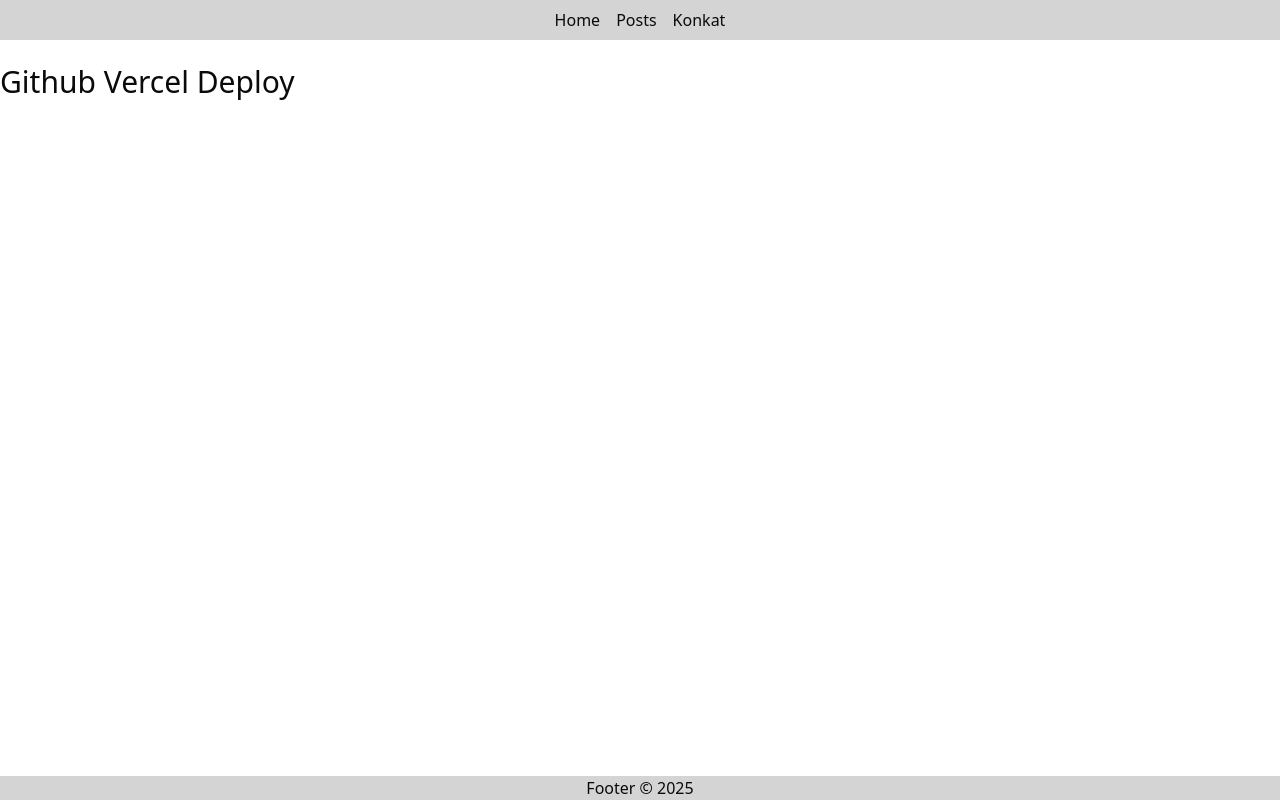
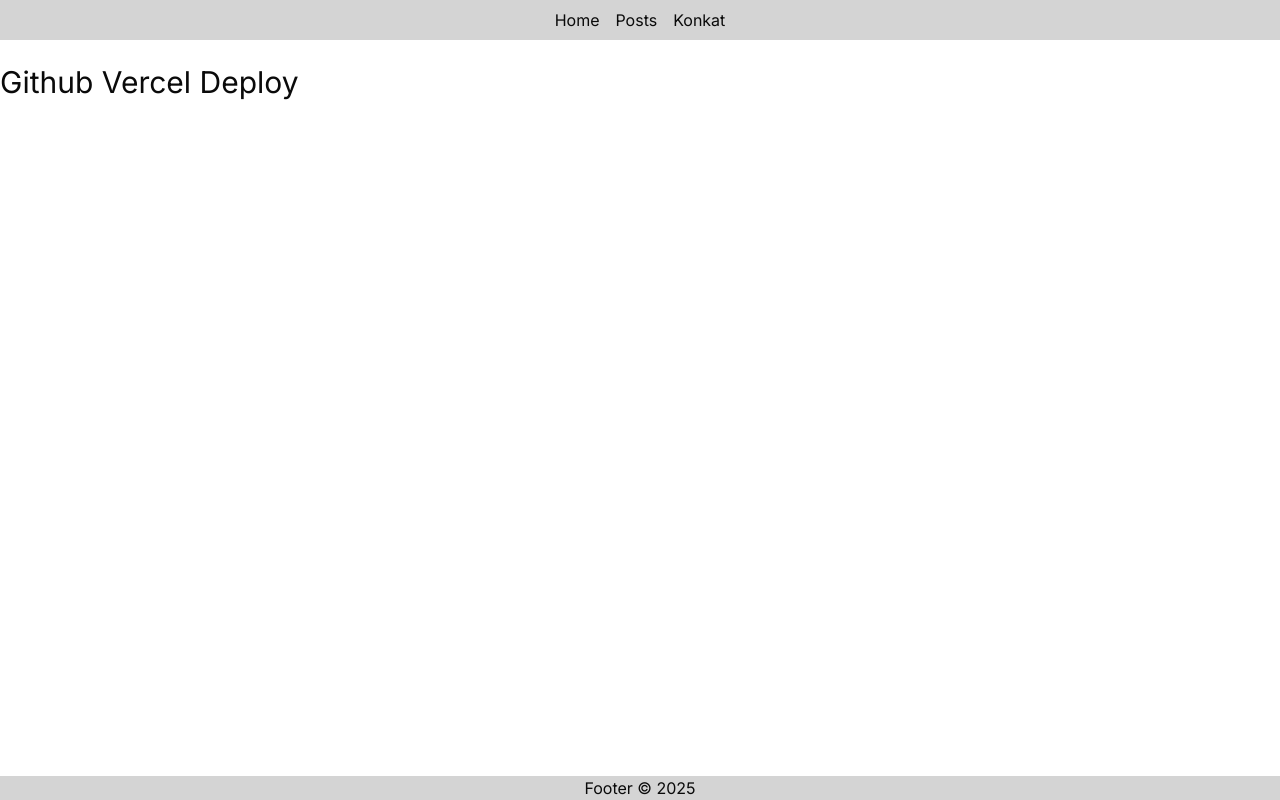
Before and after one commit to giltest99/git-vercel-deploy, a Next.js app: page / in a window 1280 px wide. Built offline with nearby package versions, Linux system fonts and the light colour scheme.

Commit message:
Inter font sans

```diff
--- a/src/app/globals.css
+++ b/src/app/globals.css
@@ -6,7 +6,7 @@
 @theme inline {
   --color-background: var(--background);
   --color-foreground: var(--foreground);
-  --font-sans: var(--font-geist-sans);
+  --font-sans: var(--font-inter-sans);
   --font-mono: var(--font-geist-mono);
   --color-sidebar-ring: var(--sidebar-ring);
   --color-sidebar-border: var(--sidebar-border);
@@ -117,6 +117,6 @@
     @apply border-border outline-ring/50;
   }
   body {
-    @apply bg-background text-foreground;
+    @apply bg-background text-foreground font-sans;
   }
 }
--- a/src/app/layout.tsx
+++ b/src/app/layout.tsx
@@ -1,15 +1,20 @@
 import type { Metadata } from "next";
-import { Geist, Geist_Mono } from "next/font/google";
+import { /* Geist, */ Geist_Mono, Inter } from "next/font/google";
 import "./globals.css";
 import Navigation from "@/components/Navigation";
 
-const geistSans = Geist({
+/* const geistSans = Geist({
   variable: "--font-geist-sans",
+  subsets: ["latin"],
+}); */
+
+const geistMono = Geist_Mono({
+  variable: "--font-geist-mono",
   subsets: ["latin"],
 });
 
-const geistMono = Geist_Mono({
-  variable: "--font-geist-mono",
+const inter = Inter({
+  variable: "--font-inter-sans",
   subsets: ["latin"],
 });
 
@@ -26,7 +31,7 @@
   return (
     <html lang="fr">
       <body
-        className={`${geistSans.variable} ${geistMono.variable} antialiased flex flex-col w-full h-screen`}
+        className={`${inter.variable} ${geistMono.variable} ${inter.variable} antialiased flex flex-col w-full h-screen`}
       >
         <header className="bg-neutral-300 flex justify-center">
           <Navigation />
```
